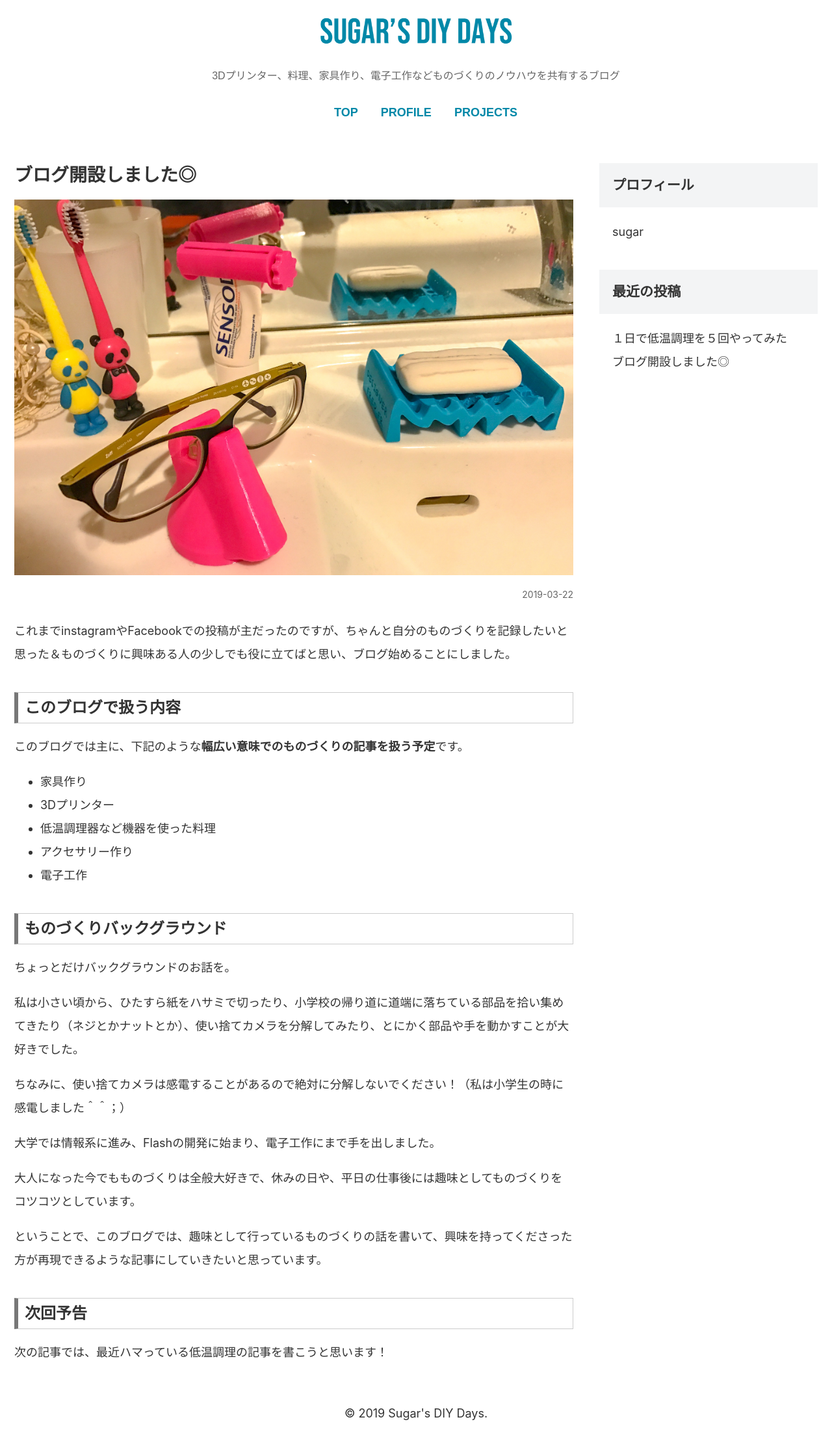
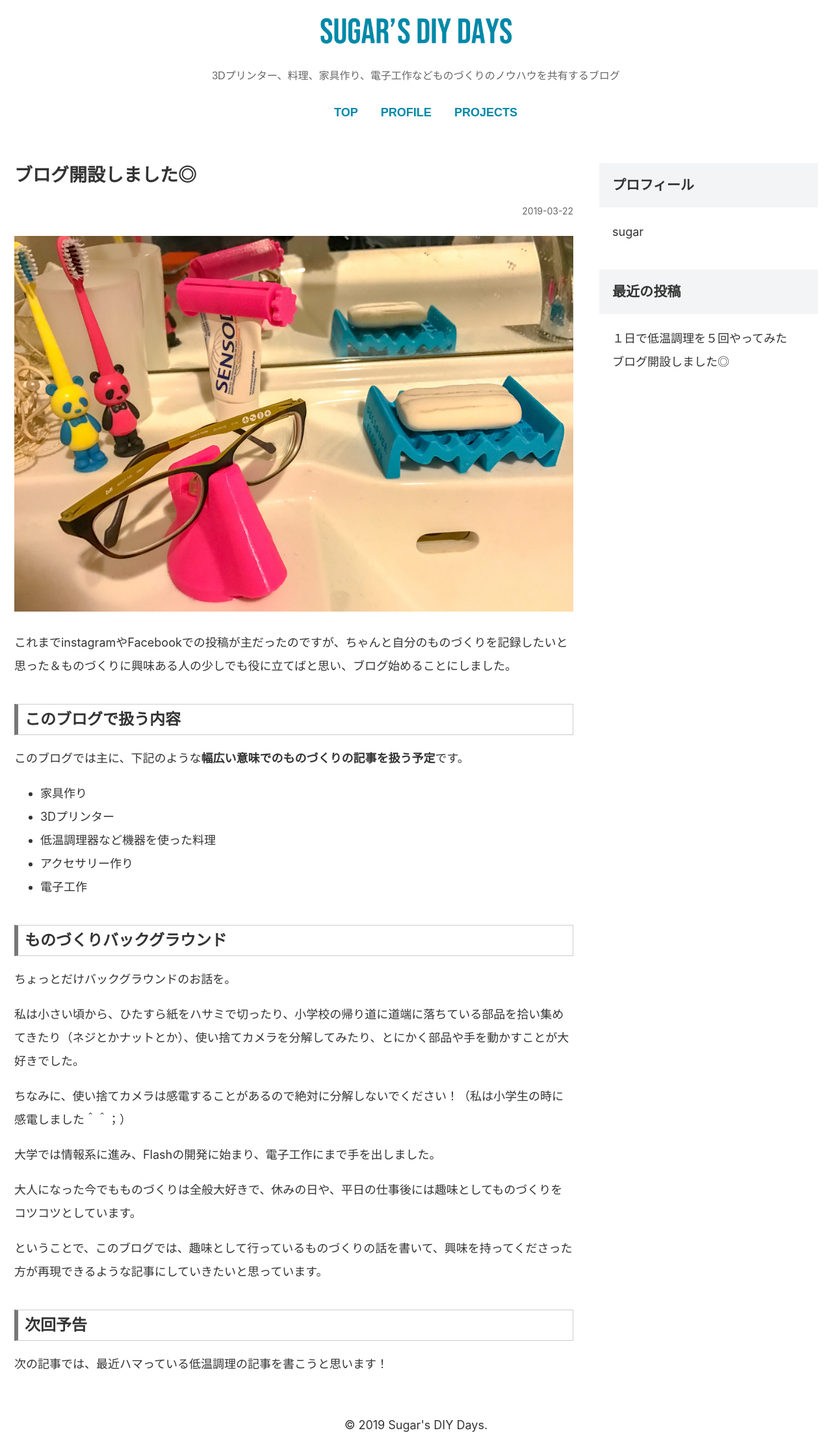
Before and after one commit to sugar0809/sugar0809.github.io, a Jekyll site: the page built from _posts/2019-03-23-hello_world.md, in a window 1280 px wide. Shown: the whole page at 65% size. Built offline with Jekyll 4.4.1, drawn with Linux system fonts in a browser that asks for light colours; a script that is not in the unit is left out.

Commit message:
Fix layout

```diff
--- a/_layouts/post.html
+++ b/_layouts/post.html
@@ -3,7 +3,6 @@ layout: default
 ---
 <div class="blog">
   <h1 class="post-title">{{ page.title }}</h1>
-  <img src="{{ page.image }}" alt="{{ page.title }}">
   <div class="post-date">{{ page.date | date: "%Y-%m-%d" }}</div>
   {{ content }}
 </div>
--- a/_posts/2019-03-23-hello_world.md
+++ b/_posts/2019-03-23-hello_world.md
@@ -6,6 +6,8 @@ permalink: /blog/2019/03/23/hello-world/
 image: /assets/images/2017-01-28-22.05.38_2.jpg
 category: 未分類
 ---
+![](/assets/images/2017-01-28-22.05.38_2.jpg)
+
 これまでinstagramやFacebookでの投稿が主だったのですが、ちゃんと自分のものづくりを記録したいと思った＆ものづくりに興味ある人の少しでも役に立てばと思い、ブログ始めることにしました。
 
 ## このブログで扱う内容
--- a/_sass/_blog.scss
+++ b/_sass/_blog.scss
@@ -103,6 +103,7 @@ $side-box-side-margin: 20px;
 
 .post-li {
   width: $content-width;
+  margin-bottom: 20px;
 }
 
 .post-li-link {
```
Also changed, not shown: index.html (+1 -9 lines).
